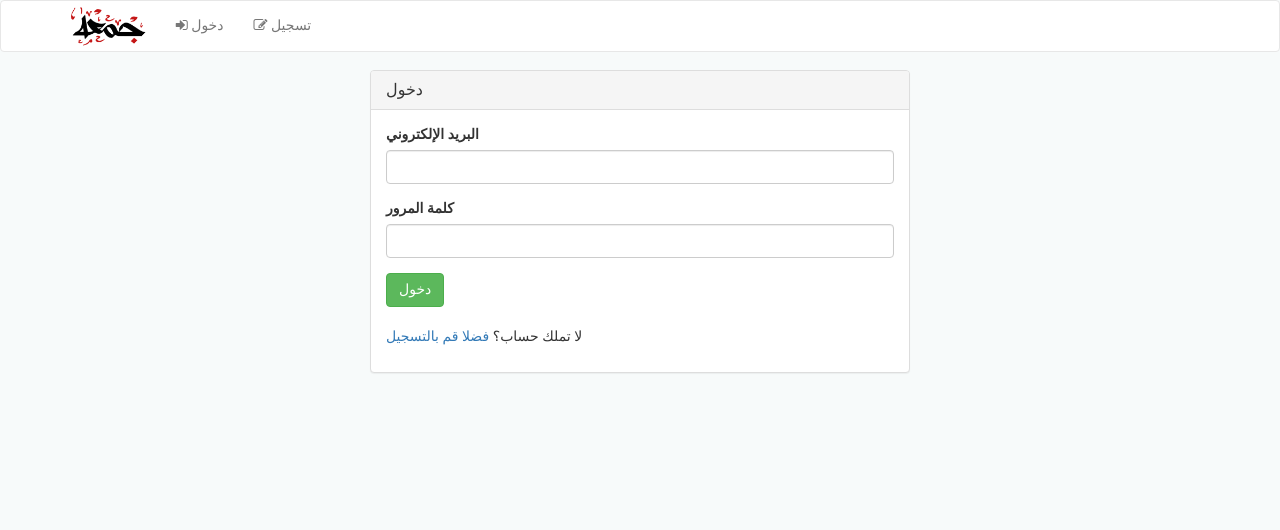
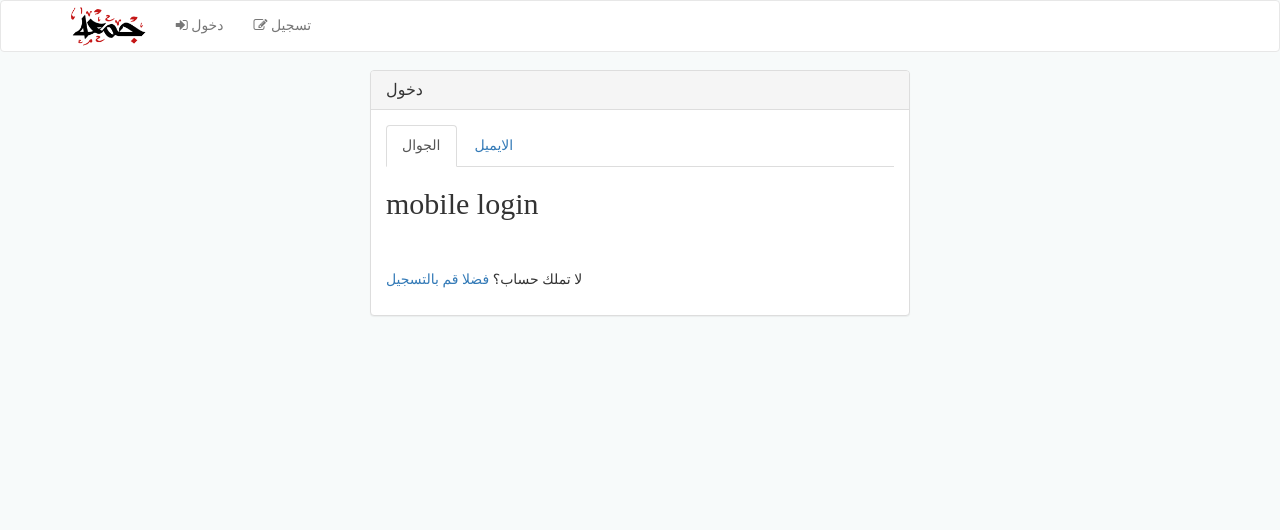
Before and after one commit to kaluaim/Jumuah, a Flask app: page /login/ in a window 1280 px wide. Shown: the top 530 px of the page. Run offline with Flask 2, Linux system fonts and the light colour scheme; some libraries are stand-ins or nearby versions; some web fonts are replaced.

Commit message:
updaign view to handle two method of loging in

```diff
--- a/Jumuah/models.py
+++ b/Jumuah/models.py
@@ -15,6 +15,7 @@ def load_user(user_id):
 
 class User(UserMixin, db.Model):
     __tablename__ = 'users'
+
     id = db.Column(db.Integer, primary_key=True, autoincrement=True)
     name = db.Column(db.String)
     password_hash = db.Column(db.String)
@@ -56,6 +57,7 @@ class User(UserMixin, db.Model):
 
 class Mosque(db.Model):
     __tablename__ = 'mosques'
+
     id = db.Column(db.Integer, primary_key=True, autoincrement=True)
     name = db.Column(db.String, nullable=False)
     country = db.Column(db.String, nullable=False)
@@ -79,6 +81,7 @@ class Mosque(db.Model):
 
 class Vote(db.Model):
     __tablename__ = 'votes'
+
     id = db.Column(db.Integer, primary_key=True, autoincrement=True)
     topic_id = db.Column(db.Integer, db.ForeignKey('topics.id'))
     user_id = db.Column(db.Integer, db.ForeignKey('users.id'))
@@ -95,6 +98,7 @@ class Vote(db.Model):
 
 class Topic(db.Model):
     __tablename__ = 'topics'
+
     id = db.Column(db.Integer, primary_key=True, autoincrement=True)
     title = db.Column(db.String, nullable=False)
     mosque_id = db.Column(db.Integer, db.ForeignKey('mosques.id'))
--- a/Jumuah/static/js/script.js
+++ b/Jumuah/static/js/script.js
@@ -1,7 +1,6 @@
 $(function () {
   $('[data-toggle="tooltip"]').tooltip()
 })
-
 
 $('.nav-tabs a').click(function (e) {
   e.preventDefault()
--- a/Jumuah/templates/login.html
+++ b/Jumuah/templates/login.html
@@ -9,6 +9,19 @@
         <h3 class="panel-title">دخول</h3>
       </div>
       <div class="panel-body">
+        <div>
+          <!-- Nav tabs -->
+          <ul class="nav nav-tabs" role="tablist">
+            <li role="presentation" class="active"><a href="#mobile" aria-controls="mobile" role="tab" data-toggle="tab">الجوال</a></li>
+            <li role="presentation"><a href="#email" aria-controls="email" role="tab" data-toggle="tab">الايميل</a></li>
+          </ul>
+          <!-- Tab panes -->
+          <div class="tab-content">
+            <div role="tabpanel" class="tab-pane active" id="mobile">
+              <h2>mobile login</h2>
+            </div>
+            <div role="tabpanel" class="tab-pane" id="email">
+              <br><br>
               <form class="form" role="form" method="post" action="">
                 {{ form.csrf_token }}
                 {{ form.hidden_tag() }}
@@ -16,9 +29,12 @@
                 {{ wtf.form_field(form.email) }}
                 {{ wtf.form_field(form.password) }}
                 <button class="btn btn-success" type="submit">دخول</button>
+              </form>
+            </div>
+          </div>
           <br><br>
           <p>لا تملك حساب؟ <a href="{{ url_for('register') }}">فضلا قم بالتسجيل</a></p>
-        </form>
+        </div>
       </div>
     </div>
   </div>
```
Lines whose indentation alone changed are shown as unchanged.
